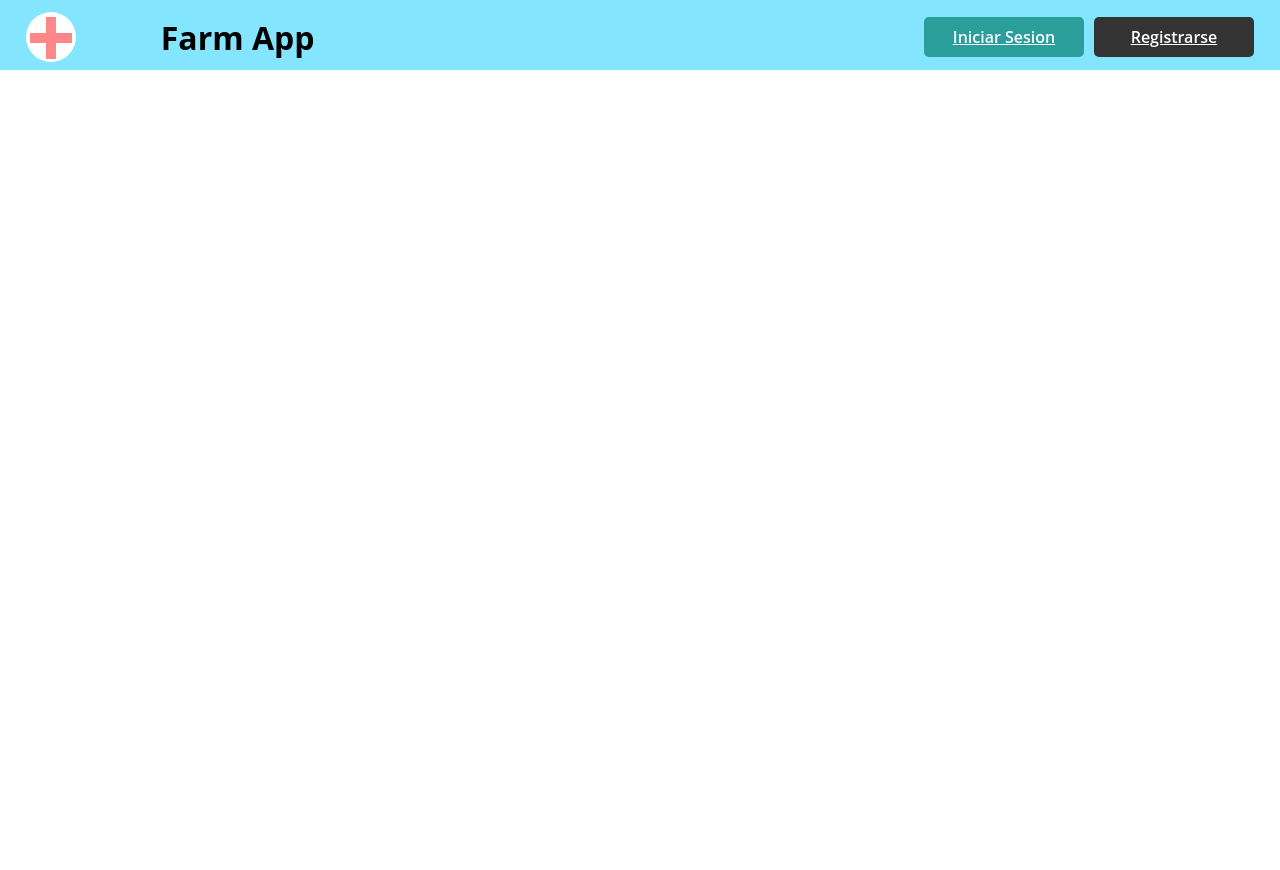
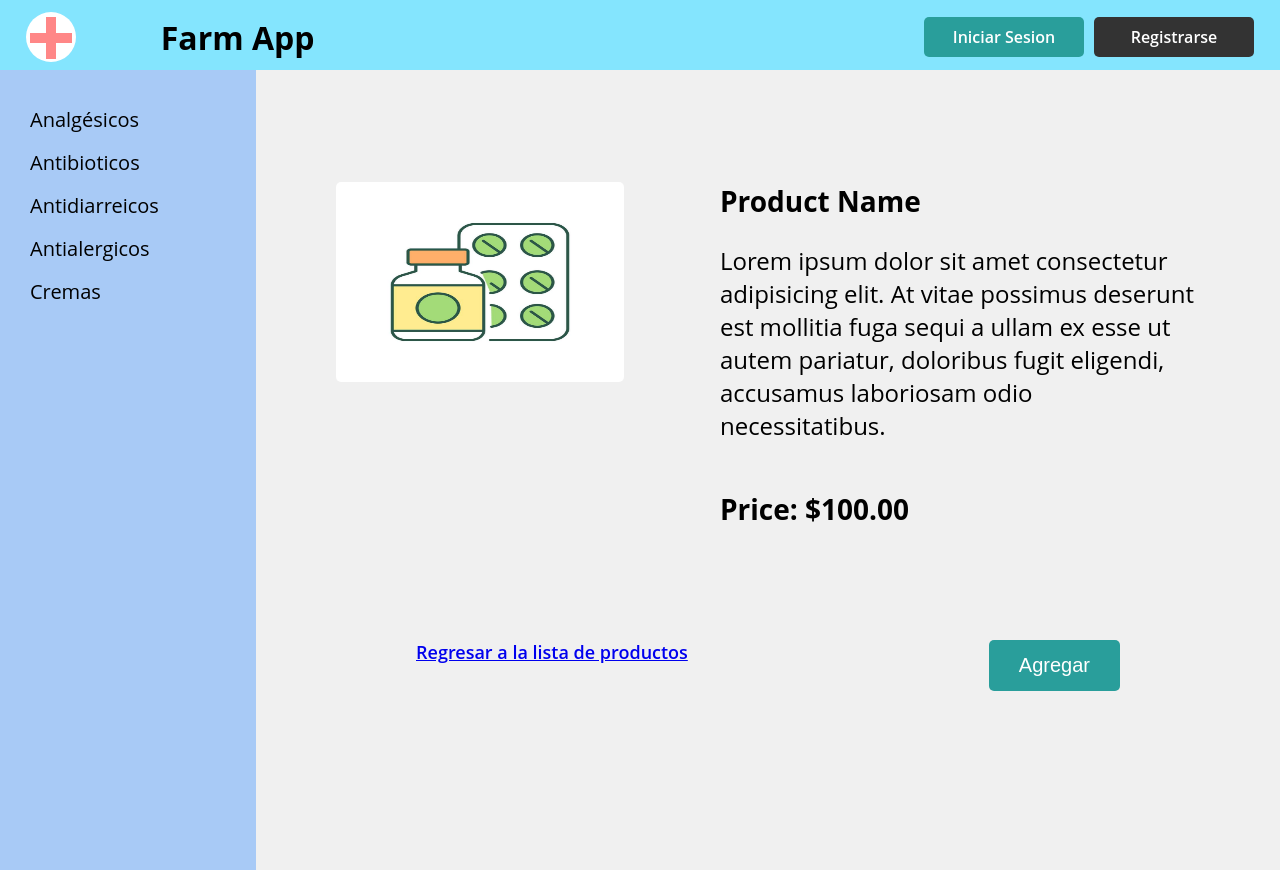
Before and after one commit to ignaciomontaldi/farm-app-front, an Angular app: page /product/1 in a window 1280 px wide. Before the commit this address led to /. Before the commit the page ends 800 px from the top, so only its background shows below. Built offline with nearby package versions, Linux system fonts and the light colour scheme.

Commit message:
Añadido vista paramétrica del producto

```diff
--- a/src/app/app.routes.ts
+++ b/src/app/app.routes.ts
@@ -2,9 +2,12 @@ import { Routes } from '@angular/router';
 import { HomeComponent } from './views/home/home.component';
 import { LoginComponent } from './views/login/login.component';
 import { RegisterComponent } from './views/register/register.component';
+import { ProductComponent } from './views/product/product.component';
 
 export const routes: Routes = [
     { path: "", component: HomeComponent },
     { path: "login", component: LoginComponent },
-    { path: "register", component: RegisterComponent}
+    { path: "register", component: RegisterComponent},
+    { path: "product/:id", component: ProductComponent},
+    { path: "**", redirectTo: "" },
 ];
--- a/src/app/components/card-product/card-product.component.html
+++ b/src/app/components/card-product/card-product.component.html
@@ -1,8 +1,10 @@
 <div id="card-product">
-    <picture>
-        <img src="/prueba.jpg" alt="imagen-prueba">
-    </picture>
-    <h2>Lorem Ipsum</h2>
-    <h3>Lorem ipsum dolor sit amet consectetur adipisicing elit. Quidem dolores pariatur iure rerum facere illo explicabo suscipit autem sit! Illum neque velit corrupti commodi ullam sint, et voluptatem illo temporibus.</h3>
+    <div [routerLink]="['/product', 1]">
+        <picture>
+            <img src="/prueba.jpg" alt="imagen-prueba">
+        </picture>
+        <h2>Lorem Ipsum</h2>
+        <h3>Lorem ipsum dolor sit amet consectetur adipisicing elit. Quidem dolores pariatur iure rerum facere illo explicabo suscipit autem sit! Illum neque velit corrupti commodi ullam sint, et voluptatem illo temporibus.</h3>
+    </div>
     <button>Agregar</button>
 </div>
--- a/src/app/components/card-product/card-product.component.ts
+++ b/src/app/components/card-product/card-product.component.ts
@@ -1,8 +1,9 @@
 import { Component } from '@angular/core';
+import { RouterLink } from '@angular/router';
 
 @Component({
   selector: 'app-card-product',
-  imports: [],
+  imports: [RouterLink],
   templateUrl: './card-product.component.html',
   styleUrl: './card-product.component.css'
 })
--- a/src/app/components/header/header.component.css
+++ b/src/app/components/header/header.component.css
@@ -82,6 +82,7 @@ header nav #links-container a {
     width: 160px;
     height: 40px;
     padding: 0 15px;
+    text-decoration: none;
     text-align: center;
     align-items: center;
     align-content: center;
--- a/src/app/views/login/login.component.css
+++ b/src/app/views/login/login.component.css
@@ -39,11 +39,13 @@
     align-items: center;
 }
 
-#login form #btn-container button {
+#login form #btn-container button, #login form #btn-container a{
     width: 15vw;
     max-width: 330px;
     padding: 15px 20px;
     font-size: 20px;
+    text-align: center;
+    text-decoration: none;
     font-weight: 600;
     margin: 20px 0;
     border: none;
@@ -52,7 +54,8 @@
     cursor: pointer;
 }
 
-#login form #btn-container button:hover {
+#login form #btn-container button:hover, #login form #btn-container a:hover {
+    text-decoration: underline;
     opacity: 0.8;
 }
 
--- a/src/app/views/login/login.component.html
+++ b/src/app/views/login/login.component.html
@@ -6,7 +6,7 @@
         <a href="#">¿Olvidaste tu contraseña?</a>
         <div id="btn-container">
             <button type="button" id="login-btn">Ingresar</button>
-            <button type="button" id="create-acc-btn">Crear Cuenta</button>
+            <a [routerLink]="['/register']" type="button" id="create-acc-btn">Crear Cuenta</a>
         </div>
     </form>
 </section>
--- a/src/app/views/login/login.component.ts
+++ b/src/app/views/login/login.component.ts
@@ -1,9 +1,10 @@
 import { Component } from '@angular/core';
 import { HeaderComponent } from "../../components/header/header.component";
+import { RouterModule } from '@angular/router';
 
 @Component({
   selector: 'app-login',
-  imports: [],
+  imports: [RouterModule],
   templateUrl: './login.component.html',
   styleUrl: './login.component.css'
 })
--- /dev/null
+++ b/src/app/views/product/product.component.css
@@ -0,0 +1,79 @@
+#product-detail-container {
+    display: flex;
+}
+
+#product-detail-container #product-detail{
+    display: flex;
+    width: 100vw;
+    height: 100vh;
+    background: #F0F0F0;
+    flex-direction: column;
+}
+
+#product-detail-container #product-detail #product-detail-content {
+    display: flex;
+    flex-direction: row;
+    justify-content: space-around;
+    padding: 2rem;
+    margin-bottom: 5rem;
+}
+
+#product-detail picture {
+    flex: 0.3;
+}
+
+#product-detail-container img {
+    width: 100%;
+    height: 200px;
+    margin-top: 5rem;
+    border-radius: 5px;
+}
+
+#product-detail #product-detail-info {
+    text-align: left;
+    flex: 0.5;
+    margin-top: 5rem;
+}
+
+#product-detail h2 {
+    font-size: 28px;
+    margin-bottom: 1.5rem;
+}
+
+#product-detail h3 {
+    font-size: 24px;
+    font-weight: 400;
+    margin-bottom: 0.5rem;
+}
+
+#product-detail h4 {
+    font-size: 28px;
+    margin-top: 3rem;
+}
+
+#product-detail #product-detail-buttons {
+    margin: 0 auto;
+    width: 55vw;
+    display: flex;
+    justify-content: space-between;
+}
+
+#product-detail #product-detail-buttons a {
+    font-size: 18px;
+    font-weight: 600;
+}
+
+#product-detail #product-detail-buttons button {
+    padding: 14px 30px;
+    font-size: 20px;
+    color: white;
+    border: none;
+    border-radius: 5px;
+    background-color: #299E9B;
+    cursor: pointer;
+}
+
+#product-detail #product-detail-buttons button:hover {
+    background-color: #228b22ac;
+    text-decoration: underline;
+}
--- /dev/null
+++ b/src/app/views/product/product.component.html
@@ -0,0 +1,19 @@
+<main id="product-detail-container">
+    <app-side-bar/>
+    <section id="product-detail">
+        <div id="product-detail-content">
+            <picture>
+                <img src="/prueba.jpg" alt="product-name">
+            </picture>
+            <div id="product-detail-info">
+                <h2>Product Name</h2>
+                <h3>Lorem ipsum dolor sit amet consectetur adipisicing elit. At vitae possimus deserunt est mollitia fuga sequi a ullam ex esse ut autem pariatur, doloribus fugit eligendi, accusamus laboriosam odio necessitatibus.</h3>
+                <h4>Price: $100.00</h4>
+            </div>
+        </div>
+        <div id="product-detail-buttons">
+            <a [routerLink]="['/']"> Regresar a la lista de productos</a>
+            <button type="button">Agregar</button>
+        </div>
+    </section>
+</main>
--- a/src/app/views/register/register.component.css
+++ b/src/app/views/register/register.component.css
@@ -32,7 +32,7 @@
     height: 50px;
     max-width: 400px;
     padding: 10px;
-    border-radius: 5px;
+    border-radius: 10px;
     font-size: 18px;
     border: 2px solid #A8CAF6;
 }
@@ -61,3 +61,7 @@
     border-radius: 5px;
     cursor: pointer;
 }
+
+#register form button:hover {
+    background-color: #1D7E7A;
+}
```
Also changed, not shown: src/app/views/product/product.component.ts (added, +13 -0 lines), 1 other file (tests, documents, lock files or other folders).
